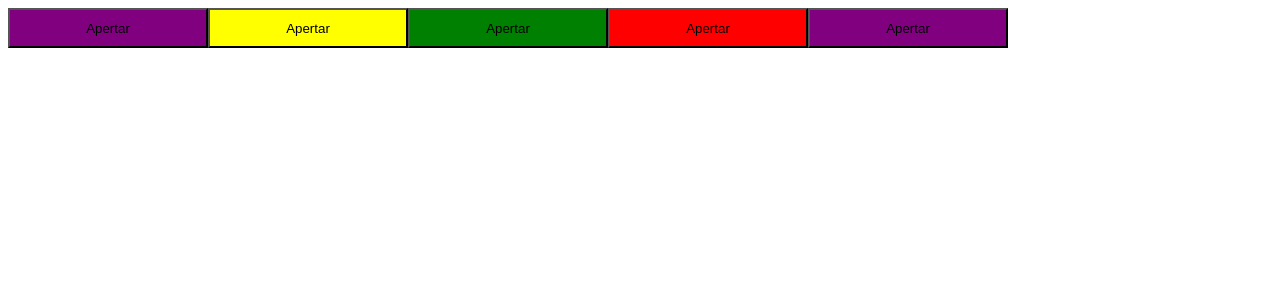
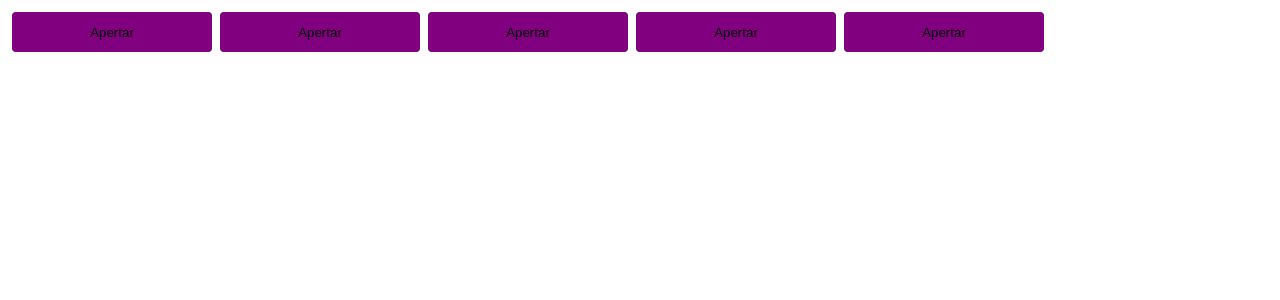
Before and after one commit to esbnet/02-ignite-timer, a React (Vite) app: page / in a window 1280 px wide. Shown: the top 300 px of the page. Built offline with nearby package versions, Linux system fonts and the light colour scheme.

Commit message:
feat: :lipstick: config and typing theme

```diff
--- a/src/App.tsx
+++ b/src/App.tsx
@@ -1,13 +1,15 @@
+import { ThemeProvider } from 'styled-components'
 import { Button } from './components/Button'
+import { defaultTheme } from './style/themes/default'
 
 export function App() {
   return (
-    <>
+    <ThemeProvider theme={defaultTheme}>
       <Button variant="primary" />
       <Button variant="secondary" />
       <Button variant="success" />
       <Button variant="danger" />
       <Button />
-    </>
+    </ThemeProvider>
   )
 }
--- a/src/components/Button.styles.ts
+++ b/src/components/Button.styles.ts
@@ -16,10 +16,15 @@
 export const ButtonContainer = styled.button<ButtonContainerProps>`
   width: 200px;
   height: 40px;
+  border-radius: 4px;
+  border: 0;
+  margin: 4px;
 
-  ${(props) => {
+  background-color: ${(props) => props.theme.primary};
+
+  /* ${(props) => {
     return css`
       background-color: ${buttonVariants[props.variant]};
     `
-  }}
+  }} */
 `
--- /dev/null
+++ b/src/style/themes/default.ts
@@ -0,0 +1,4 @@
+export const defaultTheme = {
+  primary: 'purple',
+  secondary: 'orange',
+}
```
Also changed, not shown: src/@types/styled.d.ts (added, +8 -0 lines).
